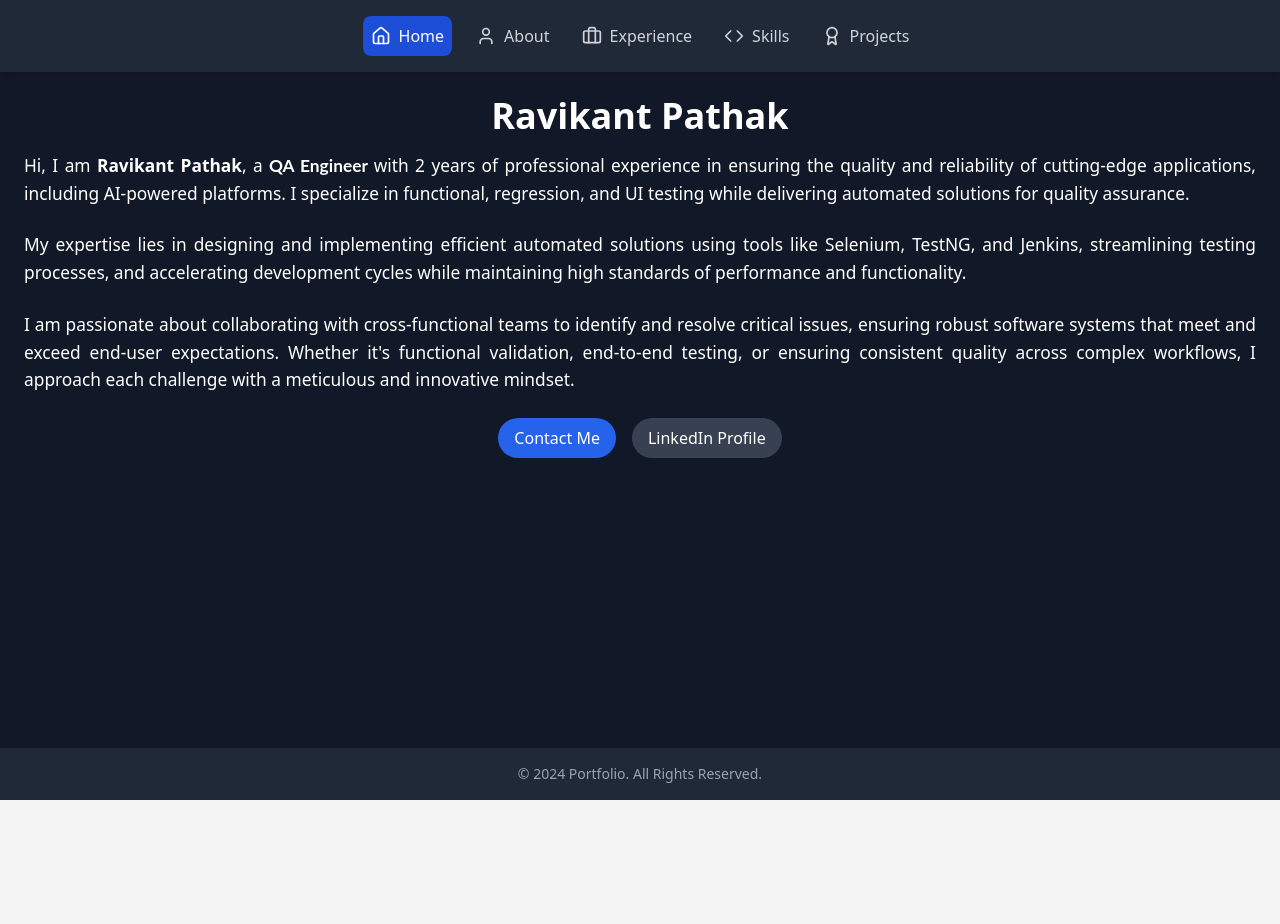
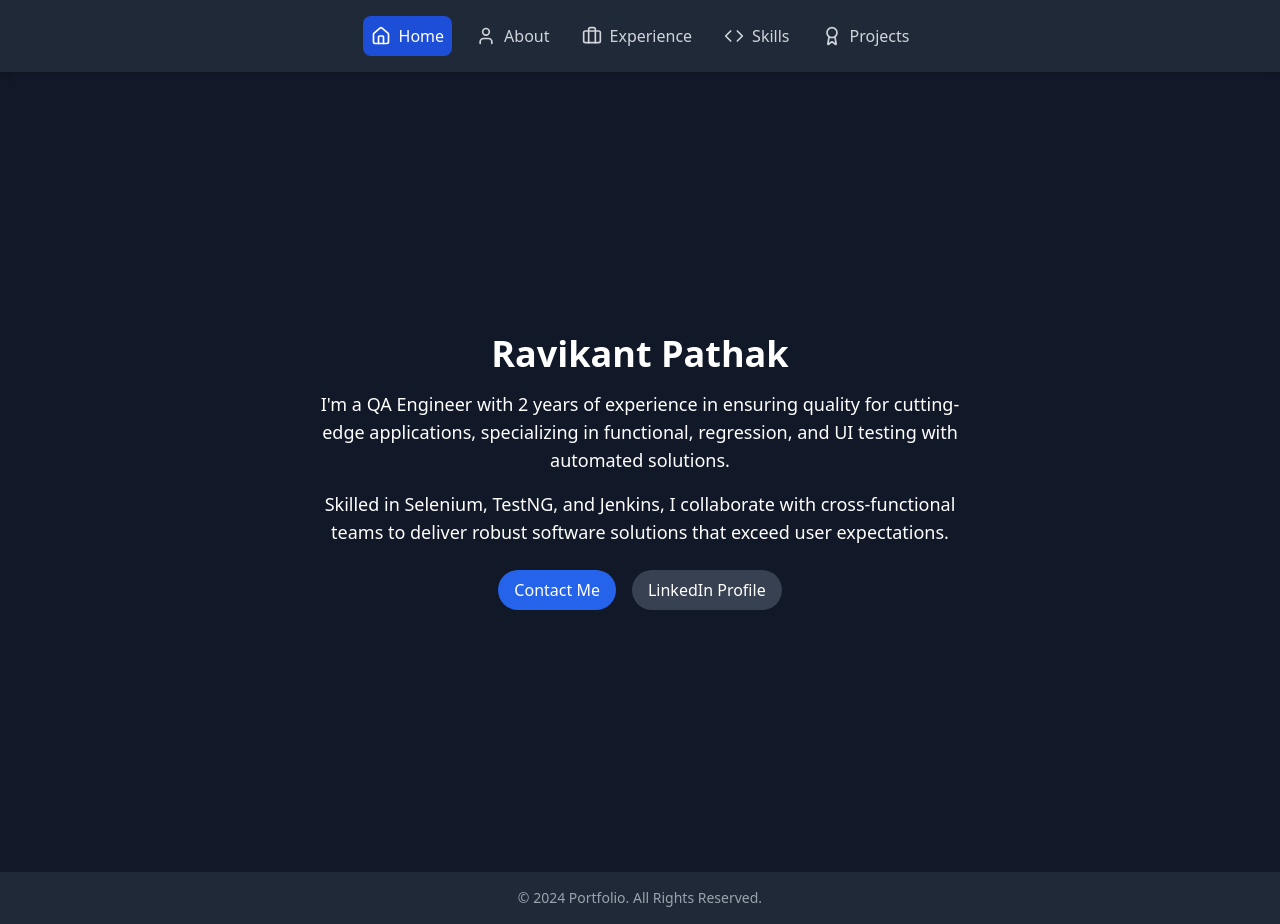
Before and after one commit to deadPoolCloud/ravikant-portfolio, a React (Create React App) app: page / in a window 1280 px wide. Before the commit the page ends 800 px from the top, so only its background shows below. Built offline with nearby package versions, Linux system fonts and the light colour scheme.

Commit message:
added background to home page

```diff
--- a/src/App.js
+++ b/src/App.js
@@ -82,55 +82,18 @@ function App() {
     switch (activeSection) {
       case 'home':
         return (
-          <div className="text-center p-6 animate-fadeIn">
-            <h1 className="text-4xl font-bold mb-4 text-white">Ravikant Pathak</h1>
-            <p
-              dir="ltr"
-              className="CDt4Ke zfr3Q mb-6"
-              style={{
-                textAlign: 'justify',
-                whiteSpace: 'normal',
-                color: '#ffffff',
-                fontSize: '13pt',
-                lineHeight: '1.6',
-              }}
-            >
-              Hi, I am <span style={{ fontWeight: 'bold', fontSize: '13pt', color: '#ffffff' }}>Ravikant Pathak</span>, a
-              <span style={{ fontWeight: 'bold', fontFamily: 'Lato', fontSize: '13pt', color: '#ffffff' }}> QA Engineer </span>
-              with 2 years of professional experience in ensuring the quality and reliability of cutting-edge applications,
-              including AI-powered platforms. I specialize in functional, regression, and UI testing while delivering automated
-              solutions for quality assurance.
+          <div className="flex items-center justify-center min-h-screen px-4">
+            <div className="text-center max-w-2xl mx-auto">
+              <h1 className="text-3xl md:text-4xl font-bold mb-4 text-white">Ravikant Pathak</h1>
+              <p className="text-white mb-4 text-base md:text-lg leading-relaxed">
+                I'm a QA Engineer with 2 years of experience in ensuring quality for cutting-edge applications,
+                specializing in functional, regression, and UI testing with automated solutions.
               </p>
-            <p
-              className="CDt4Ke zfr3Q mb-6"
-              style={{
-                textAlign: 'justify',
-                whiteSpace: 'normal',
-                color: '#ffffff',
-                fontSize: '13pt',
-                lineHeight: '1.6',
-              }}
-            >
-              My expertise lies in designing and implementing efficient automated solutions using tools like Selenium, TestNG,
-              and Jenkins, streamlining testing processes, and accelerating development cycles while maintaining high standards
-              of performance and functionality.
+              <p className="text-white mb-4 text-base md:text-lg leading-relaxed">
+                Skilled in Selenium, TestNG, and Jenkins, I collaborate with cross-functional teams to
+                deliver robust software solutions that exceed user expectations.
               </p>
-            <p
-              className="CDt4Ke zfr3Q mb-6"
-              style={{
-                textAlign: 'justify',
-                whiteSpace: 'normal',
-                color: '#ffffff',
-                fontSize: '13pt',
-                lineHeight: '1.6',
-              }}
-            >
-              I am passionate about collaborating with cross-functional teams to identify and resolve critical issues, ensuring
-              robust software systems that meet and exceed end-user expectations. Whether it's functional validation, end-to-end
-              testing, or ensuring consistent quality across complex workflows, I approach each challenge with a meticulous and
-              innovative mindset.
-            </p>
-            <div className="mt-6 flex justify-center gap-4">
+              <div className="flex justify-center space-x-4 mt-6">
                 <a
                   href="mailto:ravikantpathak489@gmail.com"
                   className="bg-blue-600 text-white px-4 py-2 rounded-full hover:bg-blue-700 transition-all"
@@ -147,6 +110,7 @@ function App() {
                 </a>
               </div>
             </div>
+          </div>
         );
 
       case 'about':
@@ -155,17 +119,22 @@ function App() {
             <div className="flex flex-col md:flex-row gap-8">
               {/* Professional Profile Section (Left Side) */}
               <div className="w-full md:w-1/2">
-                  <h2 className="text-4xl font-bold mb-6">About Me</h2>
+                <h2 className="text-3xl md:text-4xl font-bold mb-6">About Me</h2>
                 <div className="mb-12">
                   <h3 className="text-2xl font-bold mb-4">Professional Profile</h3>
-                    <p className="text-lg text-gray-300 mb-4">
-                      As a dedicated QA Engineer, I specialize in ensuring the quality of both web and mobile applications through comprehensive testing strategies and automation. With expertise in test automation, AI-powered testing, and a focus on delivering high-quality software, I aim to contribute to products that exceed functional and user-experience expectations. My background includes hands-on experience with Selenium, Appium, TestNG, and other automation tools that allow me to build scalable, efficient frameworks.
+                  <p className="text-base md:text-lg text-gray-300 mb-4">
+                    As a QA Engineer, I specialize in ensuring software quality through strategic testing and automation.
+                    My expertise spans web and mobile applications, leveraging tools like Selenium, Appium, and TestNG
+                    to create efficient, scalable testing frameworks.
                   </p>
-                    <p className="text-lg text-gray-300 mb-4">
-                      I have a passion for creating robust automation frameworks that not only streamline testing processes but also minimize human error, improving efficiency and overall product quality. My approach is rooted in continuous improvement—whether it's automating repetitive test cases or optimizing performance through tools like JMeter. I am well-versed in integrating these automation practices into CI/CD pipelines using Jenkins, ensuring that continuous testing is an integral part of the development lifecycle.
+                  <p className="text-base md:text-lg text-gray-300 mb-4">
+                    I focus on building robust automation solutions that streamline testing processes, minimize errors,
+                    and integrate seamlessly with CI/CD pipelines using Jenkins. My approach combines technical precision
+                    with continuous improvement.
                   </p>
-                    <p className="text-lg text-gray-300 mb-4">
-                      In addition to my technical skills, I excel in collaborating with cross-functional teams in agile environments, focusing on sprint goals and adapting quickly to project requirements. My experience in AI-driven testing gives me a unique ability to test intelligent features, ensuring they perform as intended under various conditions. Through these efforts, I contribute to delivering software that is not only functional but also performs optimally, providing users with seamless experiences.
+                  <p className="text-base md:text-lg text-gray-300 mb-4">
+                    Collaborating in agile environments, I contribute to delivering high-quality software that meets
+                    both functional requirements and user experience expectations.
                   </p>
                 </div>
               </div>
@@ -174,25 +143,27 @@ function App() {
               <div className="w-full md:w-1/2">
                 {/* Education Section */}
                 <h3 className="text-2xl font-bold mb-4">Education</h3>
-                  <p className="text-lg text-gray-300 mb-2">
+                <p className="text-base md:text-lg text-gray-300 mb-2">
                   B.Tech in Mechanical Engineering | Coochbehar Government Engineering College, 2018 - 2022
                 </p>
-                  <p className="text-gray-300 text-lg mb-4">CGPA: 8.65</p>
-                  <p className="text-gray-300 text-lg mb-4">
-                    Although my degree is in Mechanical Engineering, my deep interest in technology and software engineering led me to transition into Quality Assurance. During my academic journey, I honed problem-solving skills that now help me approach testing challenges from a structured, analytical perspective. My coursework and internships allowed me to explore various technical domains, and ultimately, I found my passion in software testing and automation.
+                <p className="text-gray-300 text-base md:text-lg mb-4">CGPA: 8.65</p>
+                <p className="text-gray-300 text-base md:text-lg mb-4">
+                  Despite a mechanical engineering background, I transitioned to QA, applying my analytical problem-solving
+                  skills to software testing and automation.
                 </p>
 
                 {/* Training & Certifications Section */}
                 <h3 className="text-2xl font-bold mb-4">Training & Certifications</h3>
-                  <ul className="list-disc pl-6 text-lg text-gray-300 mb-4">
+                <ul className="list-disc pl-6 text-base md:text-lg text-gray-300 mb-4">
                   <li className="mb-2">Certified in Advanced Selenium Automation</li>
                   <li className="mb-2">ISTQB Certified Tester – Foundation Level</li>
                   <li className="mb-2">Tricentis Tosca AE1 and AE2 (in progress)</li>
                   <li className="mb-2">AWS Certified Cloud Practitioner (planned)</li>
                   <li className="mb-2">Certified Jenkins Engineer (planned)</li>
                 </ul>
-                  <p className="text-lg text-gray-300 mb-4">
-                    In addition to my degree, I have undergone specialized training that has provided me with practical knowledge and skills to excel in the field of software testing. A comprehensive Software Testing course at QSpiders Kolkata has further refined my skills in both manual and automation testing, making me well-equipped to handle real-world testing challenges. The course included hands-on experience with tools like Selenium, TestNG, Postman, and JMeter, covering aspects from test case creation to performance testing and API testing.
+                <p className="text-base md:text-lg text-gray-300 mb-4">
+                  I completed a comprehensive Software Testing course at QSpiders Kolkata, gaining practical skills
+                  in manual and automation testing across tools like Selenium, TestNG, Postman, and JMeter.
                 </p>
               </div>
             </div>
```
Lines whose indentation alone changed are shown as unchanged.
